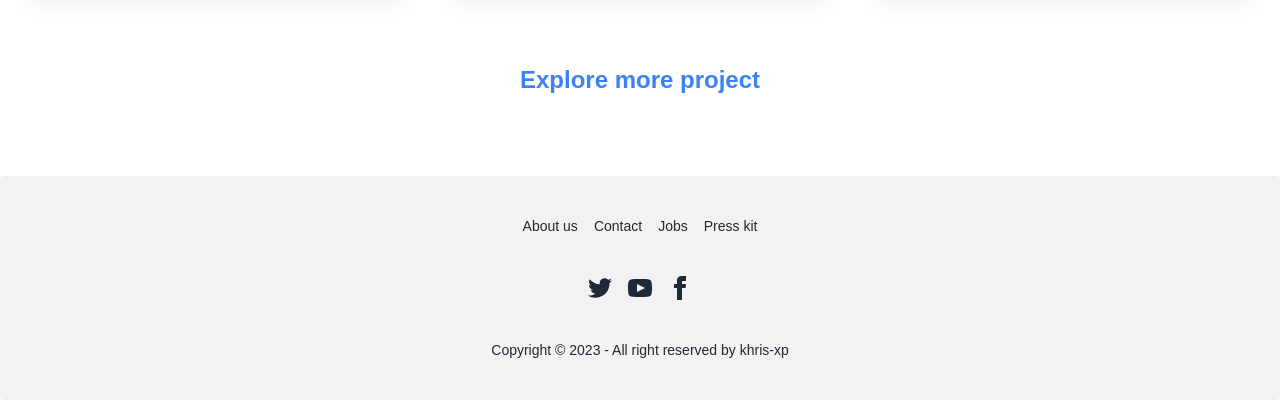
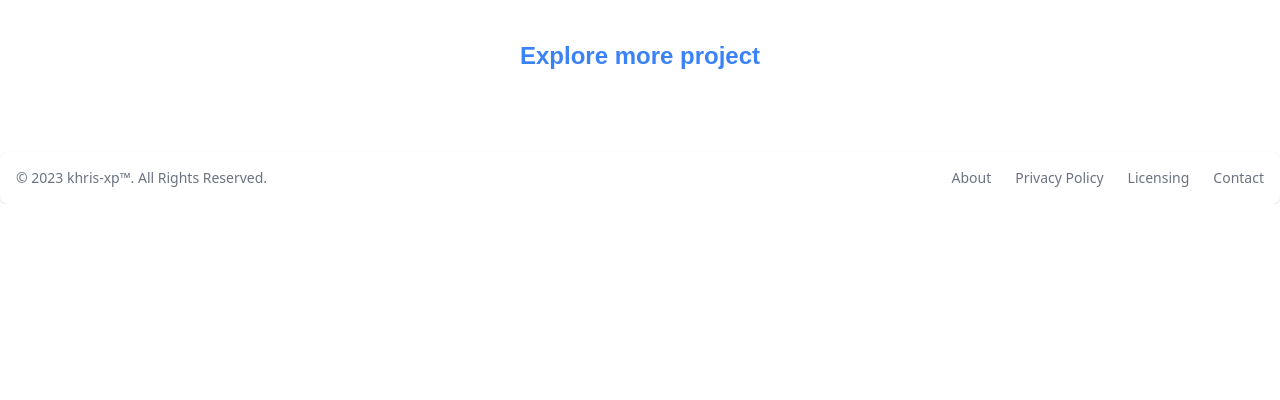
Before and after one commit to khris-xp/khris-xp-website, an Astro site: page / in a window 1280 px wide. Shown: the part 3540-3940 px from the top of the page. After the commit the page ends 3744 px from the top, so only its background shows below. Built offline with nearby package versions, Linux system fonts and the light colour scheme; Astro itself is replaced by a stand-in of ours; a web font is replaced by a local one.

Commit message:
style(pages): responseive home pages

```diff
--- a/src/components/About.astro
+++ b/src/components/About.astro
@@ -44,7 +44,7 @@
   </div>
   <div class='lg:absolute lg:inset-y-0 lg:right-0 lg:w-1/2'>
     <img
-      class='h-56 w-full object-cover object-top sm:h-72 md:h-96 lg:w-full lg:h-full'
+      class='h-56 w-full object-cover object-top sm:h-72 md:h-96 lg:h-full'
       src='/profile.jpeg'
       alt='profile'
     />
--- a/src/components/Card.astro
+++ b/src/components/Card.astro
@@ -1,5 +1,13 @@
 ---
 const { name, description, link, image, technologies, position } = Astro.props;
+
+const backgroundColor =
+  position === 'Frontend Developer'
+    ? 'bg-primary'
+    : position === 'Backend Developer'
+    ? 'bg-green-600'
+    : 'bg-orange-600';
+
 ---
 
 <a href={link}>
@@ -20,10 +28,10 @@ const { name, description, link, image, technologies, position } = Astro.props;
         {name}
       </h2>
       <div class='space-x-1'>
-        <div class='badge bg-primary text-white'>{position}</div>
+        <div class={`badge ${backgroundColor} text-white`}>{position}</div>
       </div>
       <p>{description}</p>
-      <div class='card-actions mt-4'>
+      <div class='card-actions mt-4 text-primary'>
         {
           technologies.map((tech: string) => (
             <div class='badge badge-outline'>{tech}</div>
--- a/src/components/Footer.astro
+++ b/src/components/Footer.astro
@@ -1,53 +1,26 @@
-<footer
-  class='footer footer-center p-10 bg-base-200 text-base-content rounded mt-14 font-jamjuri'
->
-  <nav class='grid grid-flow-col gap-4'>
-    <a class='link link-hover'>About us</a>
-    <a class='link link-hover'>Contact</a>
-    <a class='link link-hover'>Jobs</a>
-    <a class='link link-hover'>Press kit</a>
-  </nav>
-  <nav>
-    <div class='grid grid-flow-col gap-4'>
-      <a
-        ><svg
-          xmlns='http://www.w3.org/2000/svg'
-          width='24'
-          height='24'
-          viewBox='0 0 24 24'
-          class='fill-current'
-          ><path
-            d='M24 4.557c-.883.392-1.832.656-2.828.775 1.017-.609 1.798-1.574 2.165-2.724-.951.564-2.005.974-3.127 1.195-.897-.957-2.178-1.555-3.594-1.555-3.179 0-5.515 2.966-4.797 6.045-4.091-.205-7.719-2.165-10.148-5.144-1.29 2.213-.669 5.108 1.523 6.574-.806-.026-1.566-.247-2.229-.616-.054 2.281 1.581 4.415 3.949 4.89-.693.188-1.452.232-2.224.084.626 1.956 2.444 3.379 4.6 3.419-2.07 1.623-4.678 2.348-7.29 2.04 2.179 1.397 4.768 2.212 7.548 2.212 9.142 0 14.307-7.721 13.995-14.646.962-.695 1.797-1.562 2.457-2.549z'
-          ></path></svg
-        ></a
-      >
-      <a
-        ><svg
-          xmlns='http://www.w3.org/2000/svg'
-          width='24'
-          height='24'
-          viewBox='0 0 24 24'
-          class='fill-current'
-          ><path
-            d='M19.615 3.184c-3.604-.246-11.631-.245-15.23 0-3.897.266-4.356 2.62-4.385 8.816.029 6.185.484 8.549 4.385 8.816 3.6.245 11.626.246 15.23 0 3.897-.266 4.356-2.62 4.385-8.816-.029-6.185-.484-8.549-4.385-8.816zm-10.615 12.816v-8l8 3.993-8 4.007z'
-          ></path></svg
-        ></a
-      >
-      <a
-        ><svg
-          xmlns='http://www.w3.org/2000/svg'
-          width='24'
-          height='24'
-          viewBox='0 0 24 24'
-          class='fill-current'
-          ><path
-            d='M9 8h-3v4h3v12h5v-12h3.642l.358-4h-4v-1.667c0-.955.192-1.333 1.115-1.333h2.885v-5h-3.808c-3.596 0-5.192 1.583-5.192 4.615v3.385z'
-          ></path></svg
-        ></a
-      >
-    </div>
-  </nav>
-  <aside>
-    <p>Copyright © 2023 - All right reserved by khris-xp</p>
-  </aside>
+<footer class='bg-white rounded-lg shadow'>
+  <div
+    class='w-full mx-auto max-w-screen-xl p-4 md:flex md:items-center md:justify-between'
+  >
+    <span class='text-sm text-gray-500 sm:text-center dark:text-gray-400'
+      >© 2023 <a href='/' class='hover:underline'>khris-xp™</a>. All Rights
+      Reserved.
+    </span>
+    <ul
+      class='flex flex-wrap items-center mt-3 text-sm font-medium text-gray-500 dark:text-gray-400 sm:mt-0'
+    >
+      <li>
+        <a href='#' class='hover:underline me-4 md:me-6'>About</a>
+      </li>
+      <li>
+        <a href='#' class='hover:underline me-4 md:me-6'>Privacy Policy</a>
+      </li>
+      <li>
+        <a href='#' class='hover:underline me-4 md:me-6'>Licensing</a>
+      </li>
+      <li>
+        <a href='#' class='hover:underline'>Contact</a>
+      </li>
+    </ul>
+  </div>
 </footer>
--- a/src/content/projects.json
+++ b/src/content/projects.json
@@ -49,7 +49,7 @@
         },
         {
             "name": "CE Boostup XI Grader",
-            "description": "This is a grader website for CE BoostUp XI.",
+            "description": "This is a grader website for CE BoostUp XI. This website is used to practice programming skills.",
             "image": "/content/ce-boostupxi.png",
             "links": "https://github.com/khris-xp/boostupxi-web",
             "technologies": [
@@ -61,7 +61,7 @@
         },
         {
             "name": "Youtube Clone",
-            "description": "This project is a YouTube clone built with React, TypeScript, Tailwind CSS, and Material UI, using the YouTube v3 API from Rapid API. It includes features like searching for and watching videos.",
+            "description": "This project is a YouTube clone built with React, TypeScript, Tailwind CSS, and Material UI.",
             "image": "/content/youtube-clone.png",
             "links": "https://incomparable-liger-2b5f83.netlify.app/",
             "technologies": [
--- a/src/layouts/Layout.astro
+++ b/src/layouts/Layout.astro
@@ -1,6 +1,6 @@
 ---
-import Navbar from '../components/Navbar.astro';
-import Footer from '../components/Footer.astro';
+import Navbar from '@components/Navbar.astro';
+import Footer from '@components/Footer.astro';
 interface Props {
   title: string;
 }
--- a/src/pages/index.astro
+++ b/src/pages/index.astro
@@ -25,7 +25,7 @@ const projectsData = projects.projects as unknown as TProject[];
     </div>
     <div class='flex justify-center text-4xl py-20 font-medium'>Projects</div>
     <div class='flex justify-center mx-auto container'>
-      <div class='grid grid-cols-1 md:grid-cols-2 lg:grid-cols-3 gap-10'>
+      <div class='grid grid-cols-1 md:grid-cols-2 xl:grid-cols-3 gap-16'>
         {
           projectsData.map((project) => (
             <Card
```
